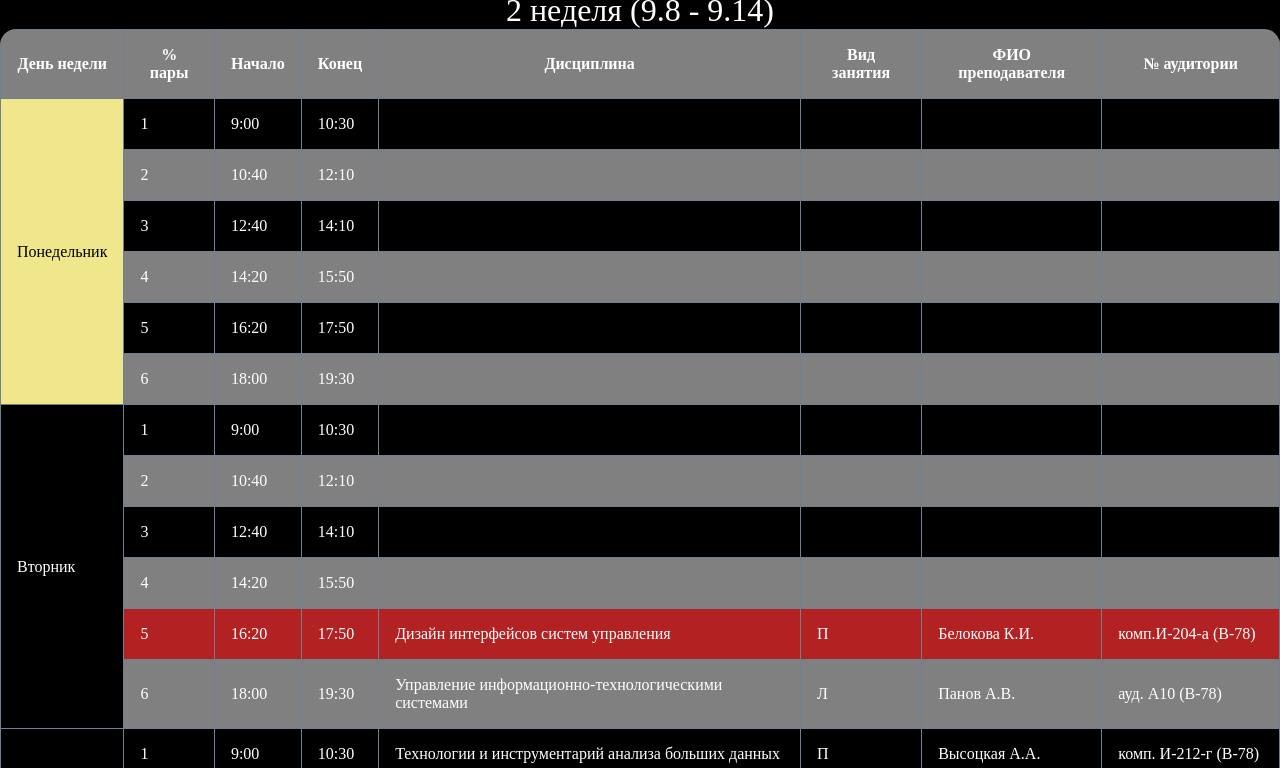
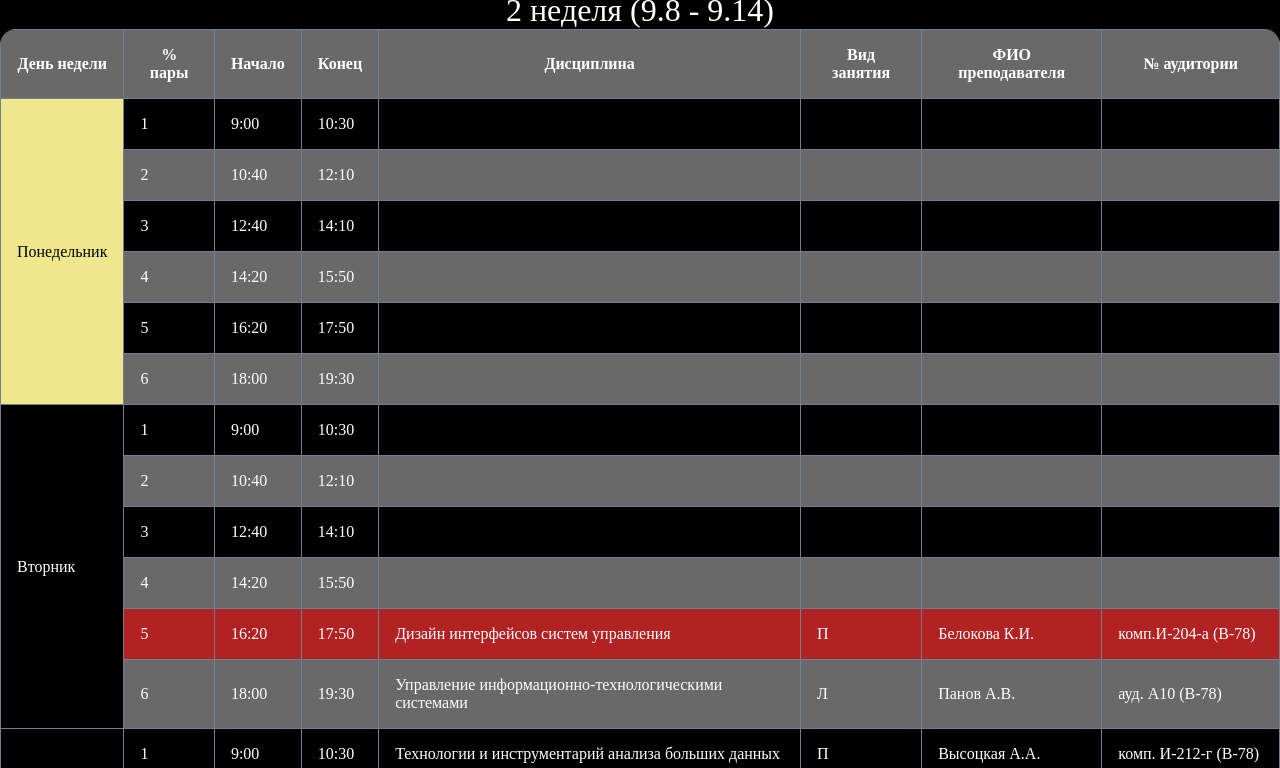
Before and after one commit to Maksim2498/uni-schedule, a plain HTML site: page src/index.html in a window 1280 px wide. Shown: the part 45-813 px from the top of the page. Drawn offline with Linux system fonts and the light colour scheme.

Commit message:
Minor style tweaks

```diff
--- a/src/css/table.css
+++ b/src/css/table.css
@@ -20,7 +20,7 @@ table caption {
 }
 
 tr:nth-child(odd) {
-    background-color: gray
+    background-color: dimgray
 }
 
 th, td {
```
